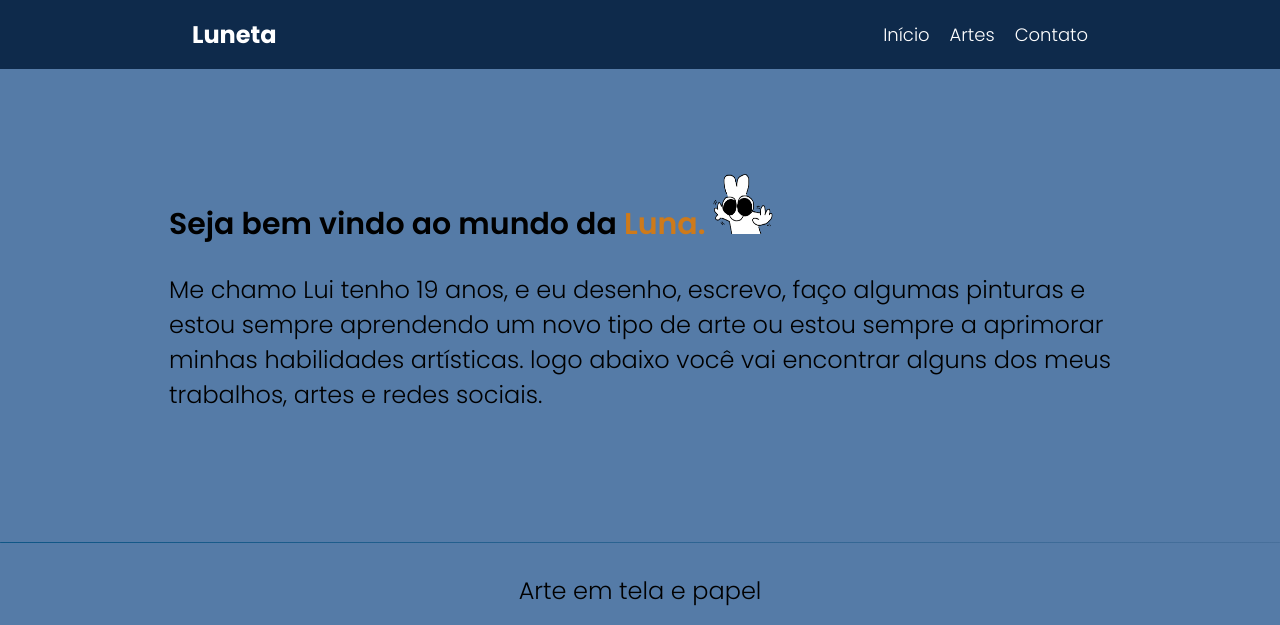
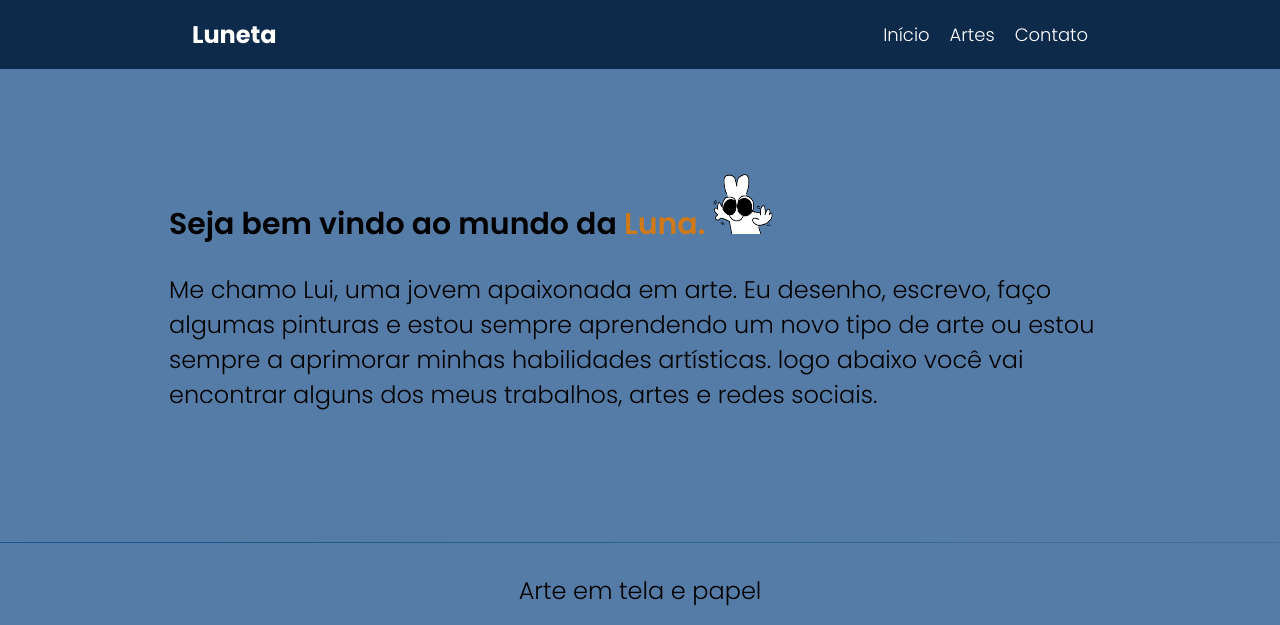
Before and after one commit to Marcos261234/site-luneta-arts, a plain HTML site: page index.html in a window 1280 px wide. Shown: the top 625 px of the page. Drawn offline with nearby package versions, Linux system fonts and the light colour scheme; a web font is replaced by a local one.

Commit message:
Update index.html

```diff
--- a/index.html
+++ b/index.html
@@ -50,7 +50,7 @@
                     </span><img class="logo-img" src="img/ico-luna.png" alt=""></h1>
 
 
-                    <h2>Me chamo Lui tenho 19 anos, e eu desenho, escrevo, faço algumas pinturas e estou sempre aprendendo um novo tipo de arte ou estou sempre a aprimorar minhas habilidades artísticas.
+                    <h2>Me chamo Lui, uma jovem apaixonada em arte. Eu desenho, escrevo, faço algumas pinturas e estou sempre aprendendo um novo tipo de arte ou estou sempre a aprimorar minhas habilidades artísticas.
                     logo abaixo você vai encontrar alguns dos meus trabalhos, artes e redes sociais.</h2>
 
 
```
